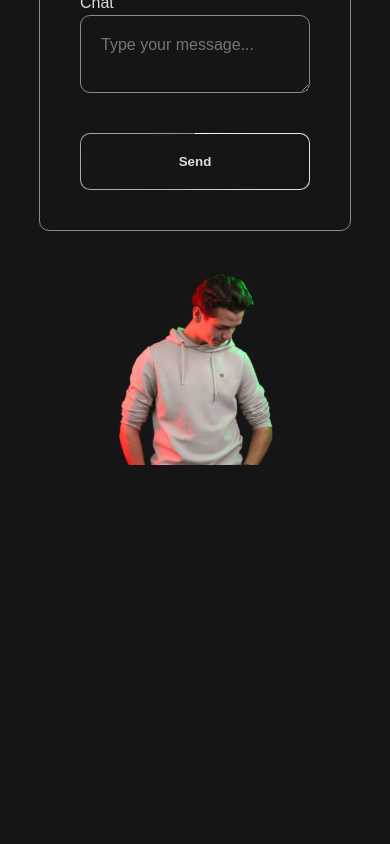
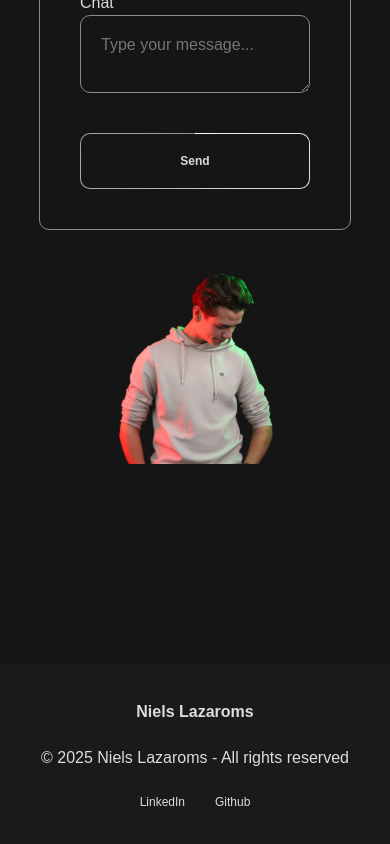
Before and after one commit to NielsLazaroms/portfolio-website, an Angular app: page / in a window 390 px wide. Shown: the part 5859-6703 px from the top of the page. Before the commit the page ends 6324 px from the top, so only its background shows below. Built offline with nearby package versions, Linux system fonts and the light colour scheme; a web font is replaced by a local one.

Commit message:
Add stylized footer component to home page
Introduce a new footer component with links to LinkedIn and GitHub, styled with SCSS for responsiveness and hover effects. Integrated the footer into the home page layout and adjusted related styles for consistency.

```diff
--- a/src/app/components/footer/footer.component.html
+++ b/src/app/components/footer/footer.component.html
@@ -0,0 +1,12 @@
+<footer class="footer">
+  <div class="footer__name">Niels Lazaroms</div>
+  <div class="footer__copyright">© {{ currentYear }} Niels Lazaroms - All rights reserved</div>
+  <ul class="footer__links">
+    <li class="footer__links__item">
+      <a href="https://www.linkedin.com/in/niels-lazaroms-608664242/" target="_blank">LinkedIn</a>
+    </li>
+    <li class="footer__links__item">
+      <a href="https://github.com/NielsLazaroms" target="_blank">Github</a>
+    </li>
+  </ul>
+</footer>
--- a/src/app/components/footer/footer.component.scss
+++ b/src/app/components/footer/footer.component.scss
@@ -0,0 +1,89 @@
+@use '../../../styles/base/index' as b;
+@use '../../../styles/utils/index' as u;
+
+.footer {
+  display: flex;
+  flex-direction: row;
+  justify-content: space-between;
+  align-items: center;
+  background-color: var(--cardBox);
+  box-shadow: 4px 4px 4px #00000040;
+  width: 100%;
+  padding: 40px 40px;
+
+
+  &__name {
+    font-size: b.$navbarFont;
+    color: var(--textColor);
+    font-weight: bold;
+  }
+
+  &__copyright {
+    color: var(--textColor);
+
+  }
+
+  &__links {
+    display: flex;
+    flex-direction: row;
+    gap: 30px;
+    font-size: b.$buttonText;
+
+    &__item {
+      a {
+        position: relative;
+        color: var(--textColor);
+        transition: color 0.3s ease-in-out;
+
+        &::after {
+          content: "";
+          position: absolute;
+          left: 50%;
+          bottom: -10px;
+          width: 0;
+          height: 3px;
+          background: var(--primaryColor);
+          border-radius: 2px;
+          transition: width 0.3s ease-in-out, left 0.3s ease-in-out;
+        }
+
+        &::before {
+          content: "";
+          position: absolute;
+          left: 50%;
+          bottom: -11px;
+          width: 0;
+          height: 10px;
+          background: rgba(var(--primaryColor-rgb), 0.8);
+          filter: blur(6px);
+          opacity: 0;
+          transition: width 0.3s ease-in-out, left 0.3s ease-in-out, opacity 0.2s ease-in-out;
+        }
+
+        &:hover {
+          color: var(--primaryColor);
+          cursor: pointer;
+
+          &::after {
+            width: 100%;
+            left: 0;
+          }
+
+          &::before {
+            width: 100%;
+            left: 0;
+            opacity: 1;
+          }
+
+        }
+      }
+    }
+  }
+}
+
+@include u.respond-to(mobile) {
+  .footer {
+    flex-direction: column;
+    gap: 30px;
+  }
+}
--- a/src/app/components/footer/footer.component.ts
+++ b/src/app/components/footer/footer.component.ts
@@ -1,4 +1,5 @@
 import { Component } from '@angular/core';
+
 
 @Component({
   selector: 'app-footer',
--- a/src/app/pages/home-page/home-page.component.html
+++ b/src/app/pages/home-page/home-page.component.html
@@ -109,6 +109,6 @@
     </form>
   </div>
 </section>
-<section>
+<section class="footer-section">
   <app-footer></app-footer>
 </section>
--- a/src/app/pages/home-page/home-page.component.scss
+++ b/src/app/pages/home-page/home-page.component.scss
@@ -102,7 +102,7 @@
       &__text {
         color: var(--textColor);
         width: 100%;
-        font-size: b.$subTitle;
+        font-size: b.$navbarFont;
       }
       &__button {
         margin-top: 10px;
@@ -361,6 +361,7 @@
         width: 100%;
         margin-top: b.$defaultSectionSpacing;
         color: var(--textColor);
+        font-size: b.$buttonText;
         padding: b.$buttonPadding;
         border-radius: b.$defaultBorderRadius;
         font-weight: bold;
@@ -445,6 +446,10 @@
 
   }
 }
+.footer-section {
+  margin-top: b.$sectionSpacing;
+}
+
 
 @property --bg-angle {
   inherits: false;
```
